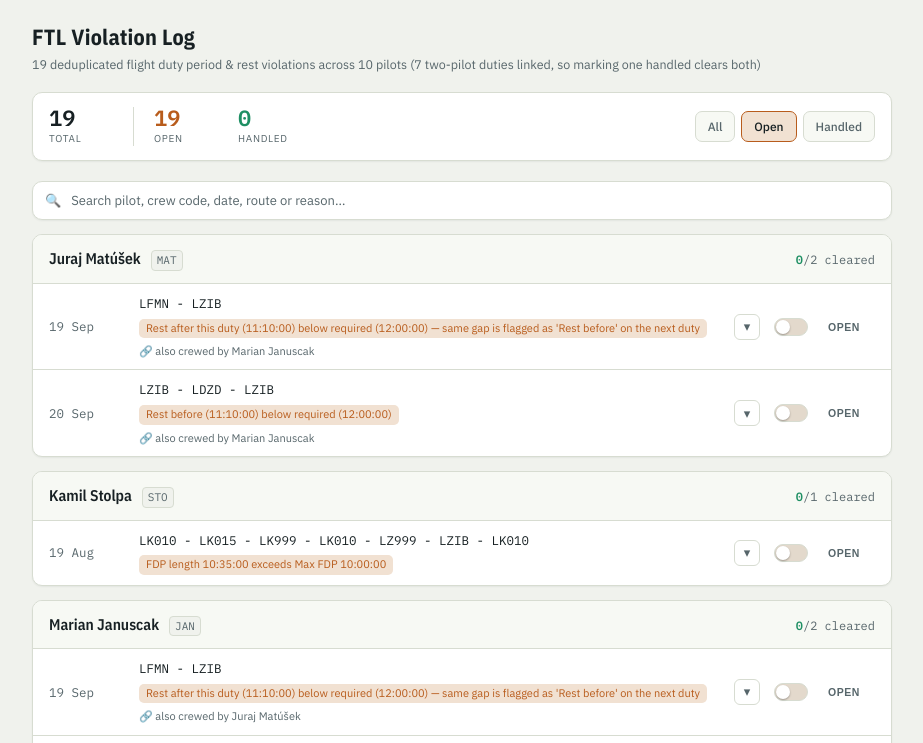
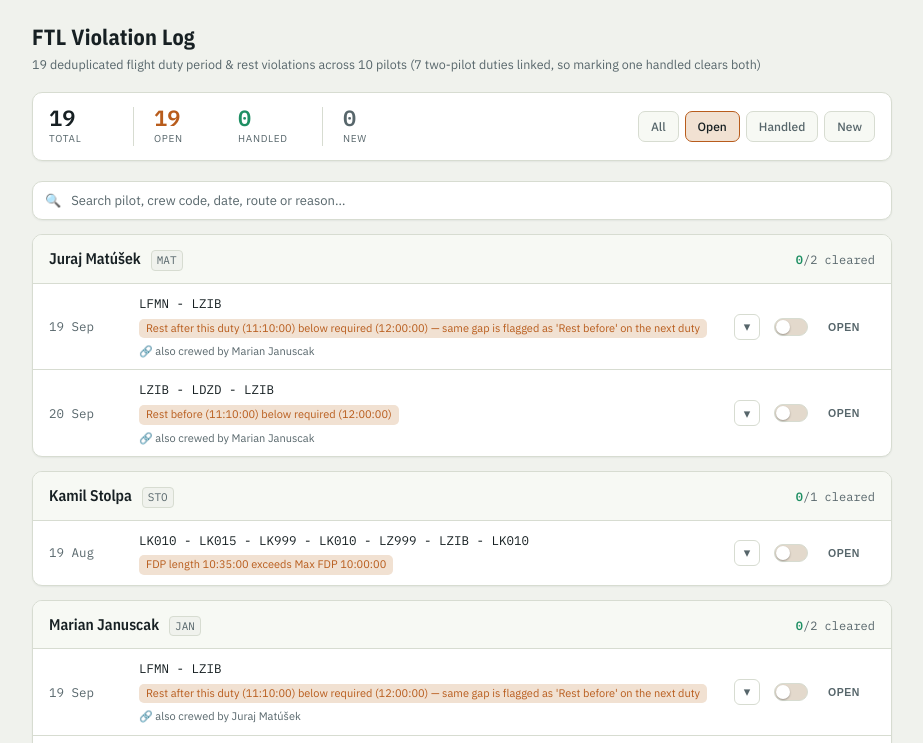
Before and after one commit to tomasdrobnik/FTL_check, a plain HTML site: page index.html in a window 1280 px wide. Both pictures are taken after a click on the button "Open". Shown: the top 743 px of the page, without its empty margins (178-1101 px from the left). Drawn offline with nearby package versions, Linux system fonts and the light colour scheme.

Commit message:
Add New filter/stat, fix handled-status migration lost in last rewrite
- Add a 4th filter (New) and stat tile alongside All/Open/Handled
- Restore the _aliases-based migration that carries a "handled" mark
  forward when a duty is superseded by a newer export: it got dropped
  when the page moved to fetching data at runtime, so between that
  change and this one, updating an already-handled duty would have
  silently reopened it. Verified locally: mark handled -> simulate an
  update that changes the duty's _link_id (aliasing the old one) ->
  reload -> still shows handled.

```diff
--- a/data/final_records.json
+++ b/data/final_records.json
@@ -1,6 +1,6 @@
 {
   "meta": {
-    "generated_at": "2026-09-28T14:14:14+00:00",
+    "generated_at": "2026-09-28T16:07:03+00:00",
     "source": "local",
     "record_count": 19,
     "pilot_count": 10,
--- a/index.html
+++ b/index.html
@@ -112,6 +112,7 @@
   }
   .stat-value.stat-open { color: var(--accent); }
   .stat-value.stat-handled { color: var(--ok); }
+  .stat-value.stat-new { color: var(--text-dim); }
   .stat-label {
     font-size: 10px;
     letter-spacing: 0.07em;
@@ -511,10 +512,16 @@
       <span class="stat-value mono stat-handled" id="statHandled">0</span>
       <span class="stat-label">Handled</span>
     </div>
+    <div class="board-divider"></div>
+    <div class="stat">
+      <span class="stat-value mono stat-new" id="statNew">0</span>
+      <span class="stat-label">New</span>
+    </div>
     <div class="filters" role="group" aria-label="Filter violations">
       <button class="filter-btn active" data-filter="all">All</button>
       <button class="filter-btn" data-filter="open">Open</button>
       <button class="filter-btn" data-filter="handled">Handled</button>
+      <button class="filter-btn" data-filter="new">New</button>
     </div>
   </div>
 
@@ -659,7 +666,7 @@
     crewList.innerHTML = "";
     const groups = groupByCrew(RECORDS);
 
-    let totalCount = 0, handledCount = 0;
+    let totalCount = 0, handledCount = 0, newCount = 0;
     let anyVisible = false;
 
     for (const [name, recs] of groups) {
@@ -669,10 +676,12 @@
       const groupHandledCount = recs.filter(isHandled).length;
       totalCount += recs.length;
       handledCount += groupHandledCount;
+      newCount += recs.filter(r => r._new).length;
 
       const visibleRecs = recs.filter(r => {
         if (currentFilter === "open" && isHandled(r)) return false;
         if (currentFilter === "handled" && !isHandled(r)) return false;
+        if (currentFilter === "new" && !r._new) return false;
         return matchesSearch(r, currentSearch);
       });
       if (visibleRecs.length === 0) continue;
@@ -756,6 +765,7 @@
     document.getElementById("statTotal").textContent = totalCount;
     document.getElementById("statOpen").textContent = totalCount - handledCount;
     document.getElementById("statHandled").textContent = handledCount;
+    document.getElementById("statNew").textContent = newCount;
   }
 
   function renderMeta() {
@@ -804,6 +814,17 @@
       RECORDS = [];
       META = {};
     }
+    // Carry a "handled" mark forward when a duty gets updated (new _link_id):
+    // _aliases holds the superseded link id(s), so a previously-cleared duty
+    // doesn't silently reopen just because its export was refreshed.
+    let migrated = false;
+    for (const r of RECORDS) {
+      if (handled[r._link_id] === undefined && (r._aliases || []).some(a => handled[a])) {
+        handled[r._link_id] = true;
+        migrated = true;
+      }
+    }
+    if (migrated) saveHandled(handled);
     renderMeta();
     render();
   }
```
Also changed, not shown: template.html (+22 -1 lines).
